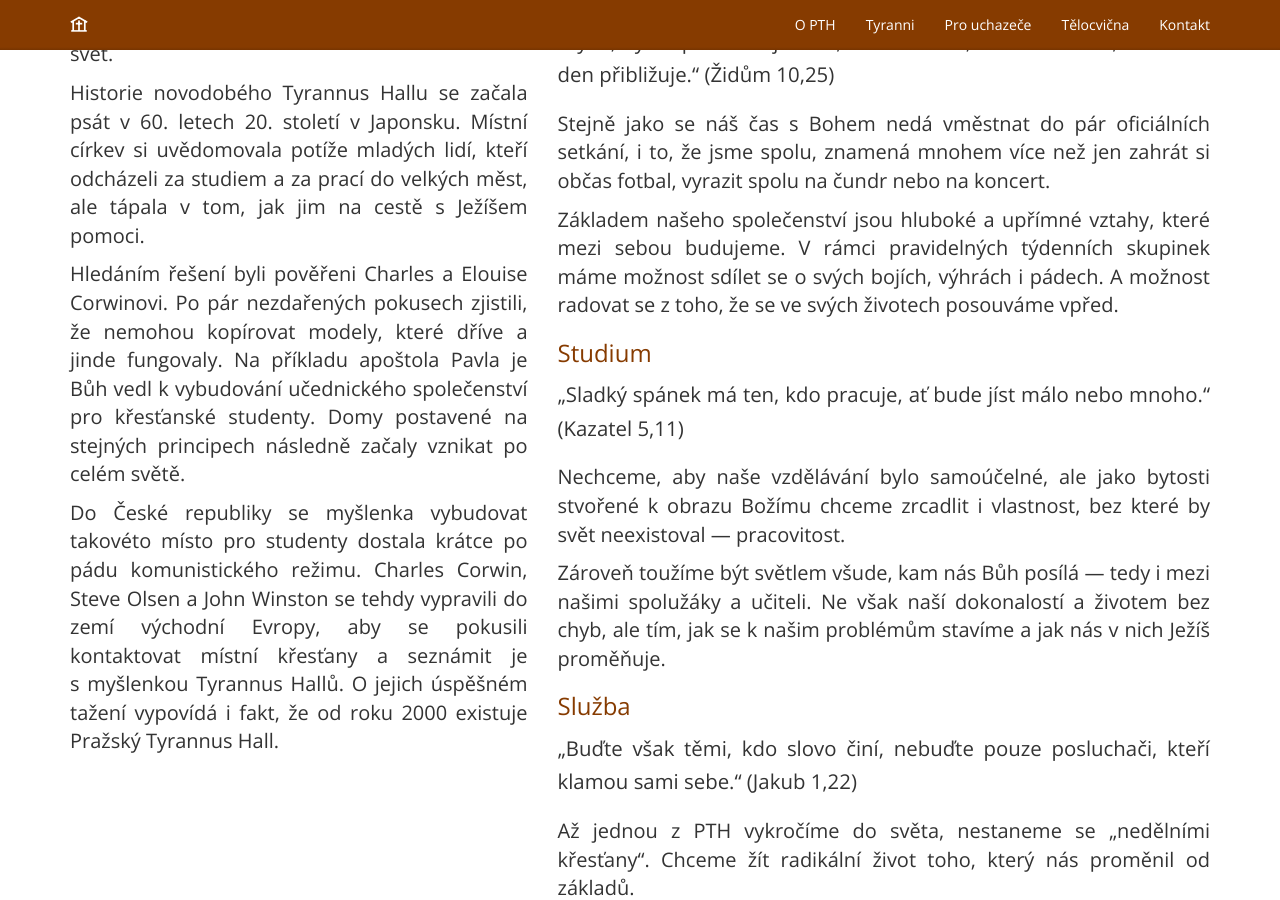
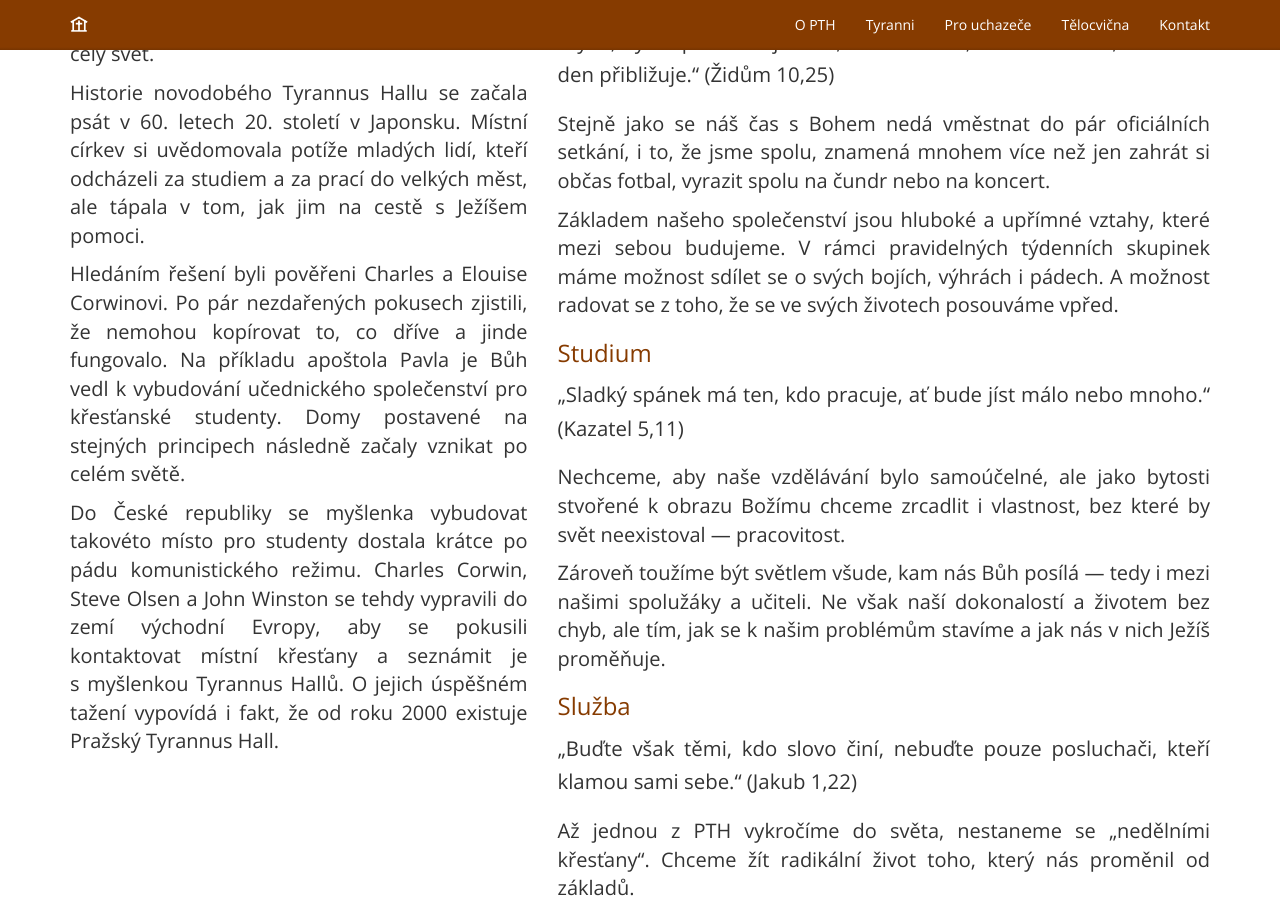
Before and after one commit to vojtha/pth-cz.net, a Jekyll site: the page built from pages/o-pth.html, in a window 1280 px wide and 900 px high, scrolled down 972 px. Built offline with Jekyll 4.4.1, drawn with Linux system fonts in a browser that asks for light colours; nearby versions of some CDN libraries; some web fonts are replaced.

Commit message:
Nejake nedelitelne mezery

```diff
--- a/pages/o-pth.html
+++ b/pages/o-pth.html
@@ -37,27 +37,27 @@
       <p>
         Potřeba mladých lidí oddělit se na čas od společnosti a&nbsp;společně být Duchem svatým
         připravováni pro budoucí službu se prolíná celou historií církve. Ježíš vzal své
-        učedníky a trávil s nimi čas. Po letnicích spolu apoštolé pobývali v
-        Jeruzalémě, aby se pak rozprchli do celého světa. Pavel se svými učedníky denně rozmlouval ve
-        škole jistého Tyranna a křesťanství se šířilo po celé Malé Asii.
+        učedníky a&nbsp;trávil s&nbsp;nimi čas. Po letnicích spolu apoštolé pobývali v&nbsp;Jeruzalémě,
+        aby se pak rozprchli do celého světa. Pavel se svými učedníky denně rozmlouval ve
+        škole jistého Tyranna a&nbsp;křesťanství se šířilo po celé Malé Asii.
       </p>
 
       <p>
-        A Novým zákonem to nekončí. Podobně odešli v polovině 15. století Bratři zákona Kristova do
+        A&nbsp;Novým zákonem to nekončí. Podobně odešli v&nbsp;polovině 15.&nbsp;století Bratři zákona Kristova do
         Kunvaldu. V&nbsp;učednických společenství vycho&shy;vá&shy;vala nové generace Jednota bratrská
-        ve svých sborových domech. I&nbsp;Moravští bratří společně v Herrnhutu prožili něco, co následně
+        ve svých sborových domech. I&nbsp;Moravští bratří společně v&nbsp;Herrnhutu prožili něco, co následně
         ovlivnilo celý svět.
       </p>
 
       <p>
-        Historie novodobého Tyrannus Hallu se začala psát v 60. letech 20. století v&nbsp;Japonsku.
-        Místní církev si uvědo&shy;mo&shy;vala potíže mladých lidí, kteří odcházeli za studiem a za prací do velkých měst, ale
-        tápala v tom, jak jim na cestě s Ježíšem pomoci.
+        Historie novodobého Tyrannus Hallu se začala psát v&nbsp;60.&nbsp;letech 20.&nbsp;století v&nbsp;Japonsku.
+        Místní církev si uvědo&shy;mo&shy;vala potíže mladých lidí, kteří odcházeli za studiem a&nbsp;za prací do velkých měst, ale
+        tápala v&nbsp;tom, jak jim na cestě s&nbsp;Ježíšem pomoci.
       </p>
 
       <p>
         Hledáním řešení byli pověřeni Charles a&nbsp;Elouise Corwinovi. Po pár nezda&shy;řených pokusech zjistili, že
-        nemohou kopírovat modely, které dříve a jinde fungovaly. Na příkladu apoštola Pavla je Bůh vedl
+        nemohou kopírovat to, co dříve a&nbsp;jinde fungovalo. Na příkladu apoštola Pavla je Bůh vedl
         k&nbsp;vybu&shy;do&shy;vání učednického spole&shy;čen&shy;ství pro křesťanské studenty. Domy postavené
         na stejných principech následně začaly vznikat po celém světě.
       </p>
@@ -65,9 +65,9 @@
       <p>
         Do České republiky se myšlenka vybudovat takovéto místo pro studenty dostala krátce po pádu komunistického
         režimu.
-        Charles Corwin, Steve Olsen a John Winston se tehdy vypravili do zemí východní Evropy, aby se pokusili
+        Charles Corwin, Steve Olsen a&nbsp;John Winston se tehdy vypravili do zemí východní Evropy, aby se pokusili
         kontaktovat
-        místní křesťany a seznámit je s&nbsp;myšlenkou Tyrannus Hallů. O jejich úspěšném tažení vypovídá i fakt, že od
+        místní křesťany a&nbsp;seznámit je s&nbsp;myšlenkou Tyrannus Hallů. O&nbsp;jejich úspěšném tažení vypovídá i&nbsp;fakt, že od
         roku 2000 existuje Pražský Tyrannus Hall.
       </p>
     </div>
@@ -164,7 +164,7 @@
         Zároveň toužíme být světlem všude, kam nás Bůh posílá
         — tedy i mezi našimi spolužáky a učiteli. Ne však naší
         dokonalostí a životem bez chyb, ale tím, jak se k našim
-        problémům stavíme a jak nás v nich Ježíš proměňuje.
+        problémům stavíme a jak nás v&nbsp;nich Ježíš proměňuje.
       </p>
 
 
@@ -182,9 +182,9 @@
         Chceme žít radikální život toho, který nás proměnil od základů.</p>
 
       <p>
-        A tak ať nás čas zavane kamkoli, ať budeme sedět v kancelářích nebo řídit
+        A tak ať nás čas zavane kamkoli, ať budeme sedět v&nbsp;kancelářích nebo řídit
         podniky, ať budeme učit nebo hájit pravdu u soudů, ať budeme dělat práci sebelepší,
-        ať budeme dělat práci nejpodřadnější, chceme být v první řadě občané nebeského království,
+        ať budeme dělat práci nejpodřadnější, chceme být v&nbsp;první řadě občané nebeského království,
         kteří si nenechávají pro sebe tu radostnou zprávu, kterou přijali.
       </p>
 
```
